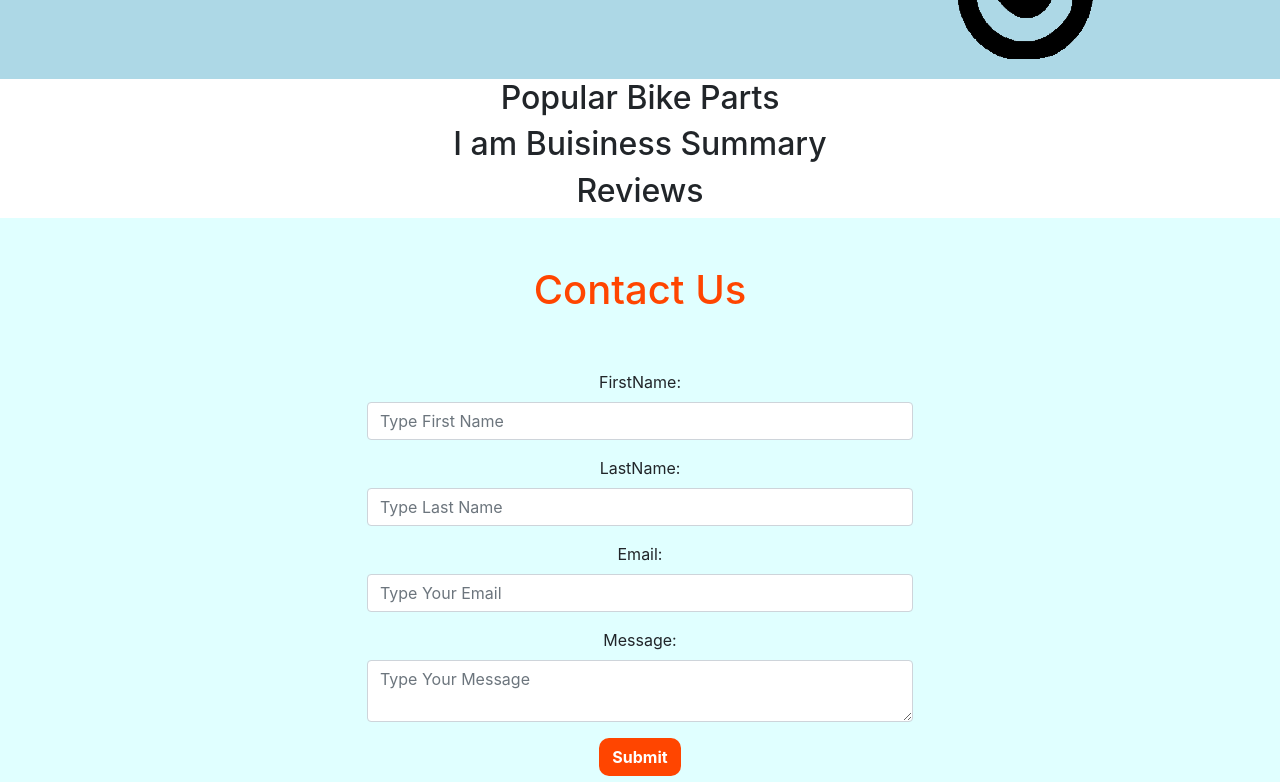
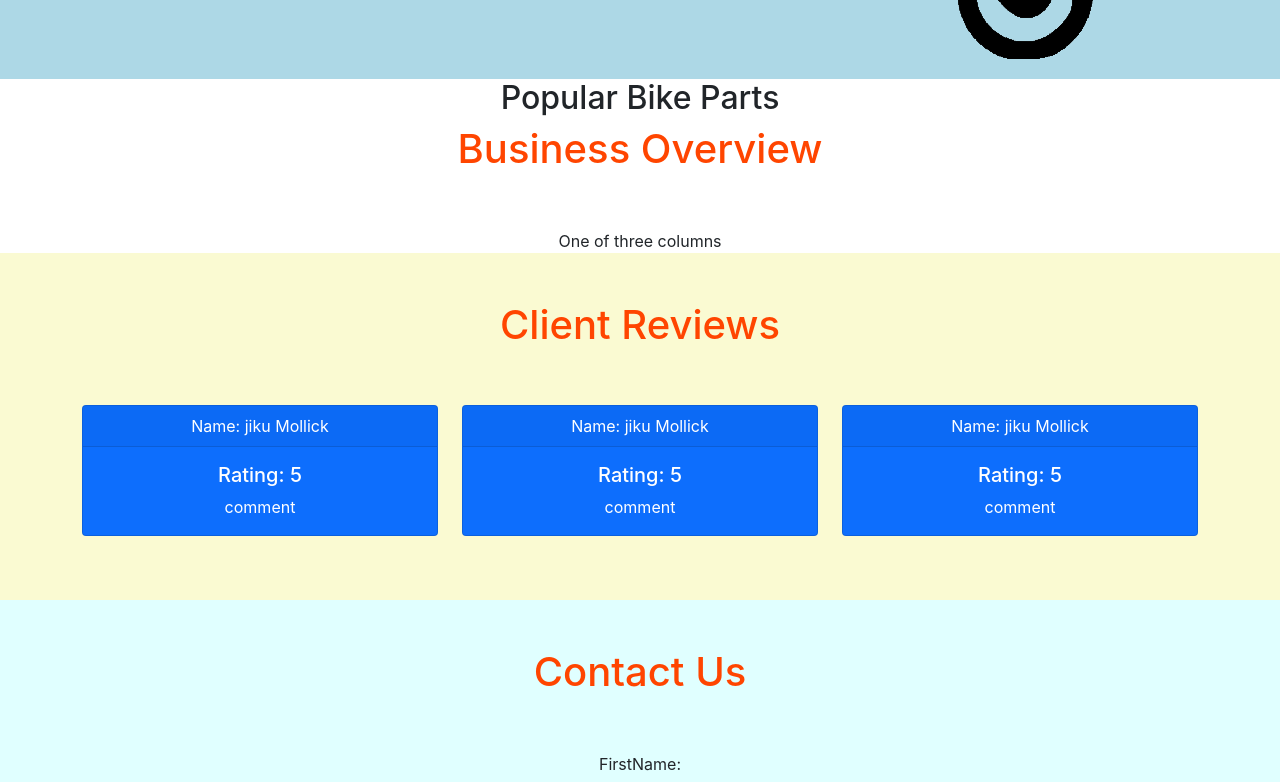
Before and after one commit to jicumollick/baiku-manufacture-client, a React (Create React App) app: page / in a window 1280 px wide. Shown: the part 517-1299 px from the top of the page. Built offline with nearby package versions, Linux system fonts and the light colour scheme.

Commit message:
client review done

```diff
--- a/src/Pages/Home/BusinessSummary.js
+++ b/src/Pages/Home/BusinessSummary.js
@@ -2,8 +2,11 @@ import React from "react";
 
 const BusinessSummary = () => {
   return (
-    <div>
-      <h2>I am Buisiness Summary</h2>
+    <div class="container">
+      <h1 className="primary-color pb-5">Business Overview</h1>
+      <div class="row">
+        <div class="col-sm">One of three columns</div>
+      </div>
     </div>
   );
 };
--- a/src/Pages/Home/Reviews.js
+++ b/src/Pages/Home/Reviews.js
@@ -2,8 +2,39 @@ import React from "react";
 
 const Reviews = () => {
   return (
-    <div>
-      <h2>Reviews</h2>
+    <div className="py-5" style={{ backgroundColor: "LightGoldenrodYellow" }}>
+      <div class="container">
+        <h1 className="primary-color pb-5">Client Reviews</h1>
+        <div class="row">
+          <div class="col-sm-4">
+            <div class="card text-white bg-primary mb-3">
+              <div class="card-header">Name: jiku Mollick </div>
+              <div class="card-body">
+                <h5 class="card-title">Rating: 5</h5>
+                <p class="card-text">comment</p>
+              </div>
+            </div>
+          </div>
+          <div class="col-sm-4">
+            <div class="card text-white bg-primary mb-3">
+              <div class="card-header">Name: jiku Mollick </div>
+              <div class="card-body">
+                <h5 class="card-title">Rating: 5</h5>
+                <p class="card-text">comment</p>
+              </div>
+            </div>
+          </div>
+          <div class="col-sm-4">
+            <div class="card text-white bg-primary mb-3">
+              <div class="card-header">Name: jiku Mollick </div>
+              <div class="card-body">
+                <h5 class="card-title">Rating: 5</h5>
+                <p class="card-text">comment</p>
+              </div>
+            </div>
+          </div>
+        </div>
+      </div>
     </div>
   );
 };
```
Also changed, not shown: src/App.css (line endings or trailing spaces).
